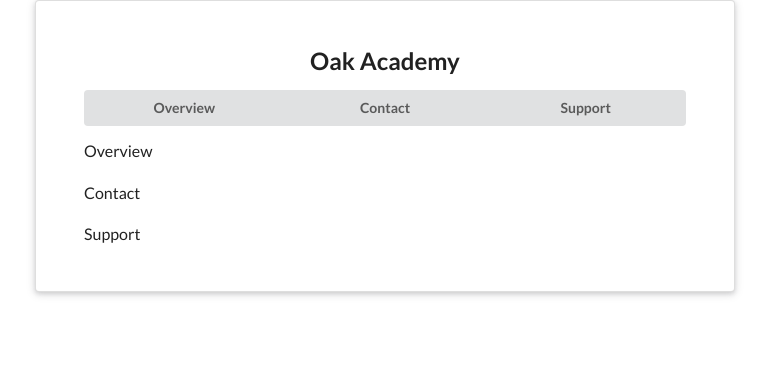
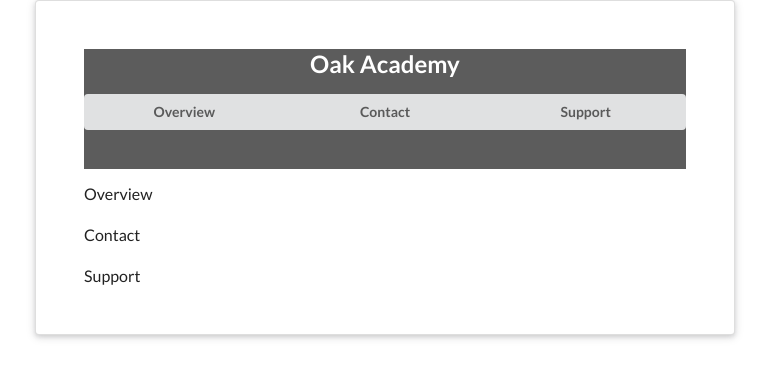
Before and after one commit to snegib/mernapp2021, a React (Create React App) app in the folder contextapi/: page / in a window 1280 px wide. Shown: the top 378 px of the page, without its empty margins (255-1024 px from the left). Built offline with nearby package versions, Linux system fonts and the light colour scheme.

Commit message:
contextapi reach out the context state and consume data in Navbar component

```diff
--- a/contextapi/src/components/Navbar.js
+++ b/contextapi/src/components/Navbar.js
@@ -1,10 +1,37 @@
 import React from 'react';
+/* STEP 14
+Now, we want to consume that context from (Navbar, TodoList) components and we want to access
+the data that we pass into this (<ThemeContext.Provider>) provider.
+And remember as well that we have passed the data as value props to this (<ThemeContext.Provider>) tag.
+So then how do we access this context data from inside these components? There's a couple of different ways we can do this insider class component. Here we are using the 'contextType' way to do this.
+So 'contextType' can be used in a class component, but not in functional components.
+now, we import 'ThemeContext'
+ */
+import { ThemeContext } from '../contexts/ThemeContext';
 
 class Navbar extends React.Component {
+  /* STEP 15
+    So we're now going to use the data inside the context from this component and the way that we'll do this is by saying static and it needs to be called contextType. and then we want to consume the 'ThemeContext' data.*/
+  static contextType = ThemeContext;
   render() {
+    /* STEP 16
+      data can see in log */
+    console.log('context in navbar render ', this.context);
+    /* STEP 17
+      restructuring data */
+    const { isDarkTheme, darkTheme, lightTheme } = this.context;
+    /* STEP 18
+      consume now and after that check on browser and change the 'isDarkTheme' property false from react component addons and see the changes */
+    const theme = isDarkTheme ? darkTheme : lightTheme;
     return (
-      <nav>
-        <h2 className="ui centered header">Oak Academy</h2>
+      <nav
+        style={{
+          background: theme.background,
+          color: theme.text,
+          height: '120px',
+        }}
+      >
+        <h2 style={{ textAlign: 'center' }}>Oak Academy</h2>
         <div className="ui three buttons">
           <button className="ui button">Overview</button>
           <button className="ui button">Contact</button>
```
